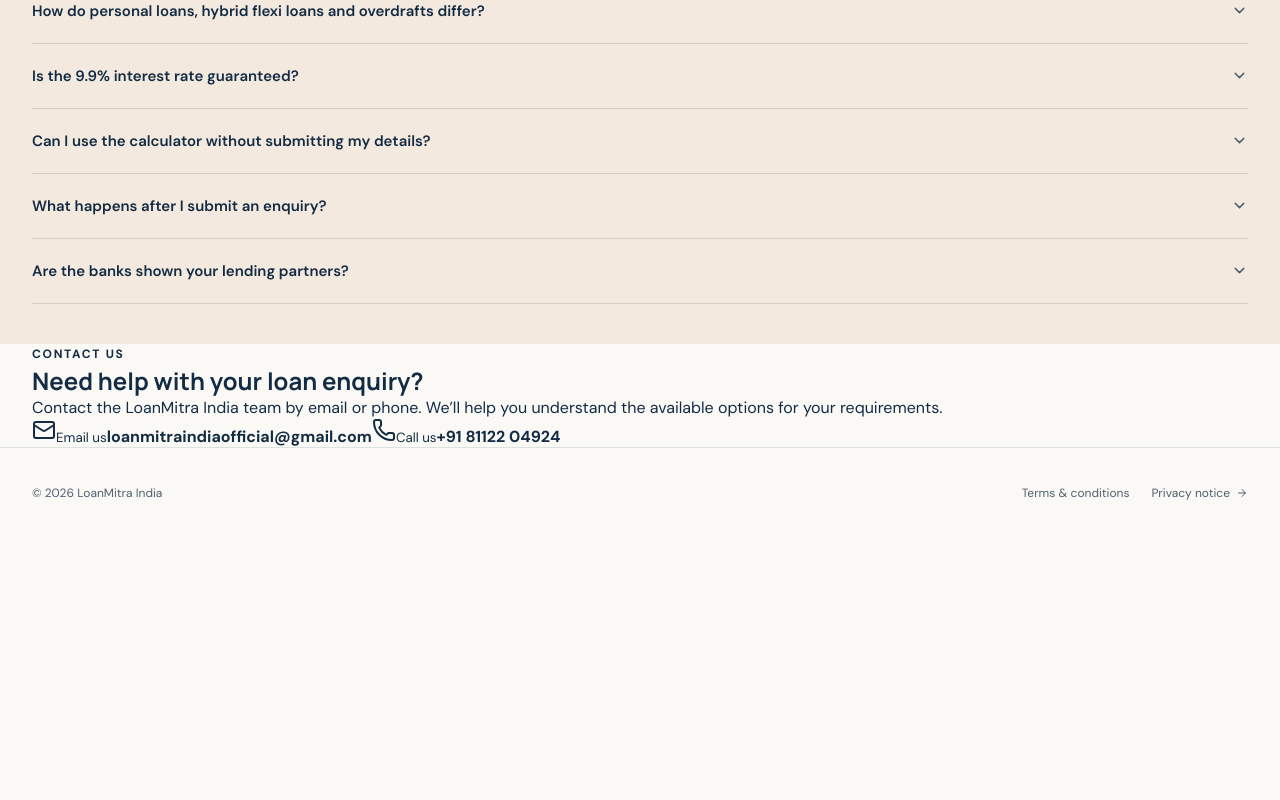
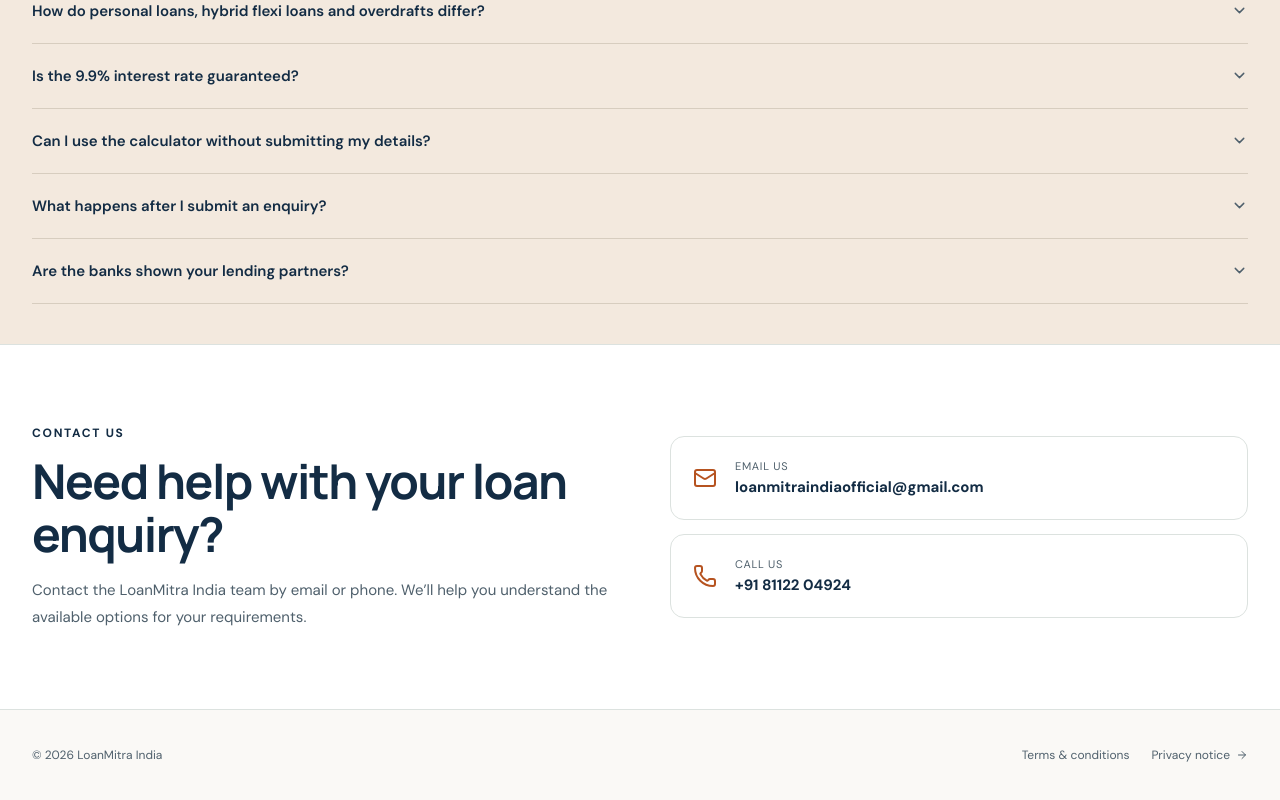
Before and after one commit to loanmitraindia/loanmitraindia, a Next.js app: page / in a window 1280 px wide. Shown: the part 2762-3562 px from the top of the page. Before the commit the page ends 3300 px from the top, so only its background shows below. Built offline with nearby package versions, Linux system fonts and the light colour scheme.

Commit message:
Add styles for contact section and cards

```diff
--- a/src/app/globals.css
+++ b/src/app/globals.css
@@ -516,6 +516,104 @@ details p {
   line-height: 1.85;
   padding: 0 20px 22px 0;
 }
+
+.contact-section {
+  padding: 78px 0;
+  background: var(--paper);
+  border-top: 1px solid var(--line);
+}
+
+.contact-inner {
+  display: grid;
+  grid-template-columns: minmax(0, 1fr) minmax(0, 1fr);
+  align-items: center;
+  gap: 60px;
+}
+
+.contact-copy h2 {
+  margin: 12px 0 16px;
+  font-size: clamp(32px, 4vw, 48px);
+  line-height: 1.1;
+  letter-spacing: -1.5px;
+}
+
+.contact-copy p {
+  max-width: 580px;
+  color: var(--text);
+  font-size: 15px;
+  line-height: 1.8;
+}
+
+.contact-links {
+  display: grid;
+  gap: 14px;
+}
+
+.contact-card {
+  display: flex;
+  align-items: center;
+  gap: 18px;
+  padding: 22px;
+  color: var(--navy);
+  background: #fff;
+  border: 1px solid var(--line);
+  border-radius: 14px;
+  transition:
+    transform 0.2s ease,
+    border-color 0.2s ease,
+    box-shadow 0.2s ease;
+}
+
+.contact-card:hover {
+  transform: translateY(-2px);
+  border-color: var(--orange-dark);
+  box-shadow: 0 12px 30px rgba(19, 44, 68, 0.08);
+}
+
+.contact-card svg {
+  flex-shrink: 0;
+  color: var(--orange-dark);
+}
+
+.contact-card span {
+  display: grid;
+  min-width: 0;
+  gap: 4px;
+}
+
+.contact-card small {
+  color: var(--text);
+  font-size: 11px;
+  letter-spacing: 0.7px;
+  text-transform: uppercase;
+}
+
+.contact-card strong {
+  font-size: 15px;
+  overflow-wrap: anywhere;
+}
+
+@media (max-width: 860px) {
+  .contact-section {
+    padding: 56px 0;
+  }
+
+  .contact-inner {
+    grid-template-columns: 1fr;
+    gap: 30px;
+  }
+}
+
+@media (max-width: 480px) {
+  .contact-card {
+    padding: 18px;
+  }
+
+  .contact-card strong {
+    font-size: 13px;
+  }
+}
+
 .site-footer {
   border-top: 1px solid var(--line);
 }
```
